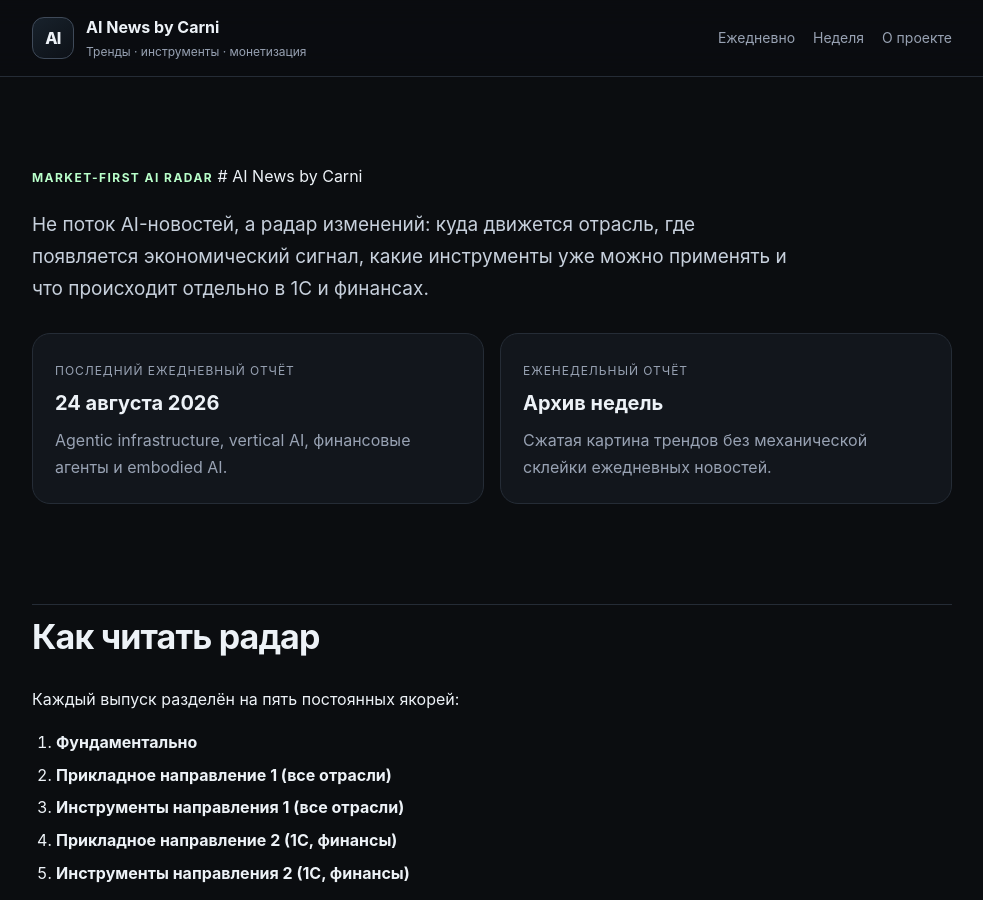
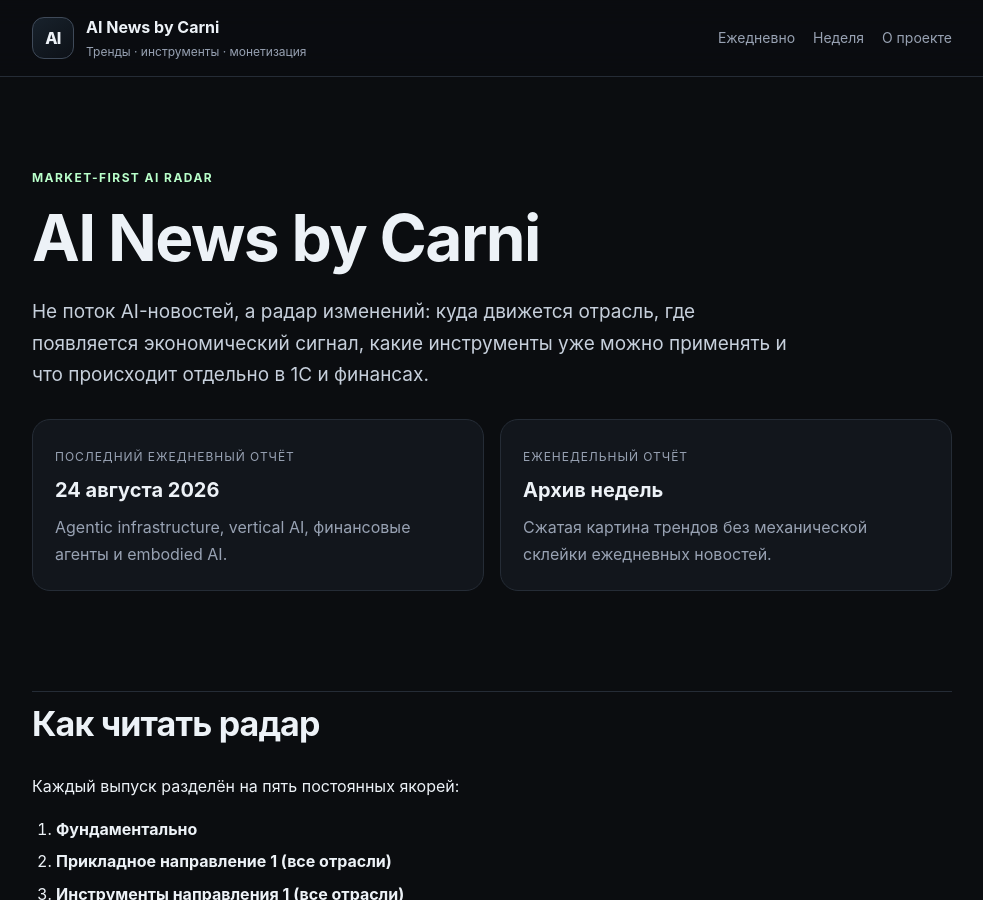
Before and after one commit to DmitryCarni/ai-news-by-carni, a Jekyll site: the page built from index.md, in a window 1280 px wide and 900 px high. Shown: the whole window, without its empty margins (148-1131 px from the left). Built offline with Jekyll 4.4.1, drawn with Linux system fonts in a browser that asks for light colours.

Commit message:
Fix homepage hero heading rendering

```diff
--- a/index.md
+++ b/index.md
@@ -5,9 +5,7 @@ title: Главная
 
 <section class="hero">
 <span class="eyebrow">Market-first AI radar</span>
-
-# AI News by Carni
-
+<h1>AI News by Carni</h1>
 <p class="lead">Не поток AI-новостей, а радар изменений: куда движется отрасль, где появляется экономический сигнал, какие инструменты уже можно применять и что происходит отдельно в 1С и финансах.</p>
 
 <div class="grid">
```
